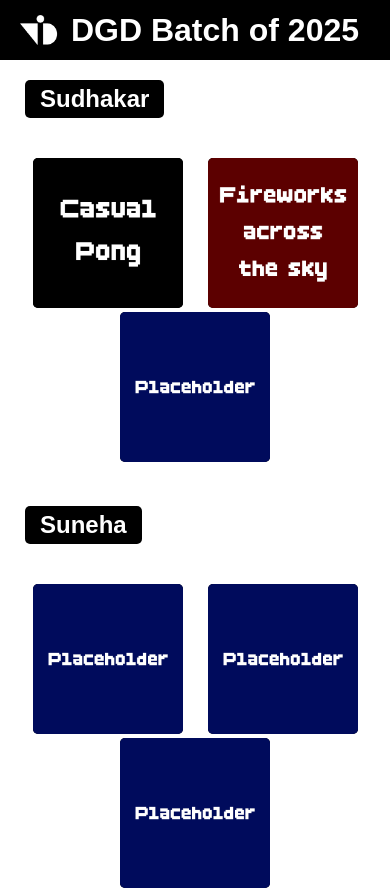
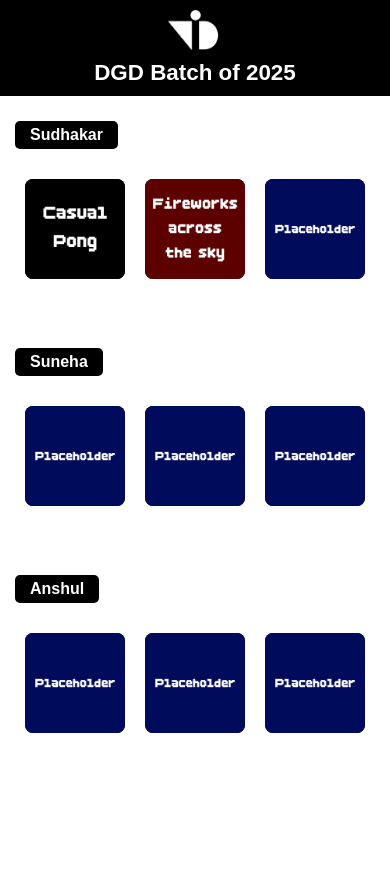
Before and after one commit to Sudhakar-Gnanaraj/DGD_X, a plain HTML site: page index.html in a window 390 px wide. Shown: the top 895 px of the page. After the commit the page ends 844 px from the top, so only its background shows below. Drawn offline with Linux system fonts and the light colour scheme.

Commit message:
Logo size

```diff
--- a/index.html
+++ b/index.html
@@ -3,27 +3,29 @@
 <head>
   <meta charset="UTF-8">
   <meta name="viewport" content="width=device-width, initial-scale=1.0">
-  <title>Page Name</title>
+  <title>DGD Batch of 2025</title>
   <link rel="stylesheet" href="style.css">
 </head>
 <body>
+  <!-- Header -->
   <header>
     <div class="header-content">
-        <img src="images/logo.png" alt="Logo" class="logo">
-        <h1>DGD Batch of 2025</h1>
+      <img src="images/logo.png" alt="DGD Logo" class="logo">
+      <h1>DGD Batch of 2025</h1>
     </div>
   </header>
 
+  <!-- Main Content -->
   <main>
     <!-- Section 1 -->
     <section>
       <h2>Sudhakar</h2>
       <div class="link-row">
         <a href="https://sudhakar-g.itch.io/pong-casualism" target="_blank">
-          <img src="images/pong.png" alt="Sudhakar's pong game">
+          <img src="images/pong.png" alt="Sudhakar's Pong game">
         </a>
         <a href="https://sudhakar-g.itch.io/fireworks-across-time" target="_blank">
-          <img src="images/Diwali.png" alt="Sudhakar's diwali game">
+          <img src="images/Diwali.png" alt="Sudhakar's Diwali game">
         </a>
         <a href="https://example.com/link3" target="_blank">
           <img src="images/Placeholder.png" alt="Placeholder 1">
@@ -39,10 +41,10 @@
           <img src="images/Placeholder.png" alt="Placeholder 2">
         </a>
         <a href="https://example.com/link5" target="_blank">
-          <img src="images/Placeholder.png" alt="Placeholder 4">
+          <img src="images/Placeholder.png" alt="Placeholder 3">
         </a>
         <a href="https://example.com/link6" target="_blank">
-          <img src="images/Placeholder.png" alt="Placeholder 5">
+          <img src="images/Placeholder.png" alt="Placeholder 4">
         </a>
       </div>
     </section>
@@ -52,13 +54,13 @@
       <h2>Anshul</h2>
       <div class="link-row">
         <a href="https://example.com/link7" target="_blank">
+          <img src="images/Placeholder.png" alt="Placeholder 5">
+        </a>
+        <a href="https://example.com/link8" target="_blank">
           <img src="images/Placeholder.png" alt="Placeholder 6">
         </a>
-        <a href="https://example.com/link8" target="_blank">
+        <a href="https://example.com/link9" target="_blank">
           <img src="images/Placeholder.png" alt="Placeholder 7">
-        </a>
-        <a href="https://example.com/link9" target="_blank">
-          <img src="images/Placeholder.png" alt="Placeholder 8">
         </a>
       </div>
     </section>
--- a/style.css
+++ b/style.css
@@ -1,4 +1,4 @@
-/* Reset default styles */
+/* Reset & Base styles */
 body {
   margin: 0;
   font-family: Arial, sans-serif;
@@ -16,21 +16,22 @@ header {
 .header-content {
   display: flex;
   align-items: center;
-  justify-content: space-between; /* logo left, name right */
+  justify-content: center; /* Center logo + text */
+  gap: 15px;
+  text-align: center;
 }
 
 .logo {
-  height: 40px;
-  width: 40px;
-  max-width: 60px; /* prevents it from stretching */
-  max-height: 60px;
+  height: 50px;
+  width: auto;
+  max-width: 70px;
   object-fit: contain;
-  display: block;
 }
 
+/* Title */
 header h1 {
-  flex: 1;
-  text-align: center;
+  font-size: 1.8em;
+  font-weight: bold;
   margin: 0;
 }
 
@@ -41,30 +42,70 @@ h2 {
   display: inline-block;
   padding: 5px 15px;
   border-radius: 5px;
-  margin-left: 25px;
+  margin: 25px 0 10px 25px;
+  font-size: 1.1em;
 }
 
-/* Layout of image links */
+/* Link layout */
 .link-row {
   display: flex;
-  justify-content: space-around;
+  justify-content: center;
+  gap: 30px;
   flex-wrap: wrap;
-  margin: 20px;
+  margin: 20px 0 40px 0;
 }
 
 .link-row a {
   text-decoration: none;
-  transition: transform 0.2s ease;
+  transition: transform 0.25s ease, box-shadow 0.25s ease;
 }
 
 .link-row a:hover {
   transform: scale(1.05);
+  box-shadow: 0 4px 12px rgba(0, 0, 0, 0.3);
 }
 
 .link-row img {
   width: 150px;
   height: 150px;
   object-fit: cover;
-  border-radius: 5px;
+  border-radius: 8px;
   background-color: black;
 }
+
+/* Responsive design for smaller screens */
+@media (max-width: 768px) {
+  .header-content {
+    flex-direction: column;
+    gap: 10px;
+  }
+
+  .logo {
+    height: 40px;
+  }
+
+  header h1 {
+    font-size: 1.4em;
+  }
+
+  .link-row img {
+    width: 120px;
+    height: 120px;
+  }
+}
+
+@media (max-width: 480px) {
+  h2 {
+    margin-left: 15px;
+    font-size: 1em;
+  }
+
+  .link-row {
+    gap: 20px;
+  }
+
+  .link-row img {
+    width: 100px;
+    height: 100px;
+  }
+}
```
